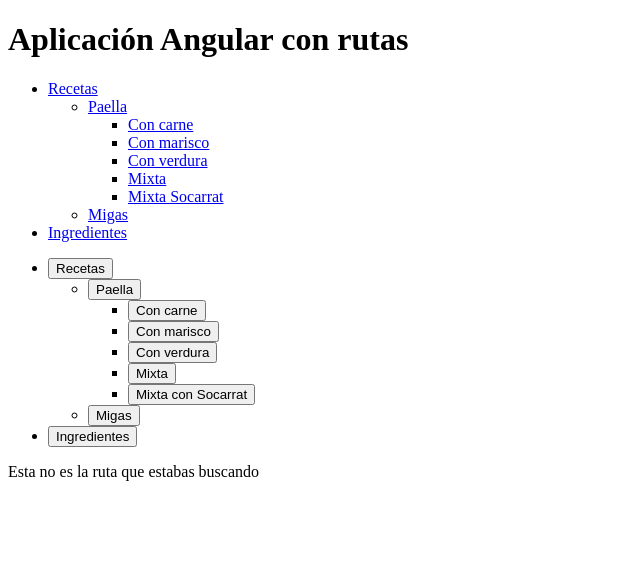
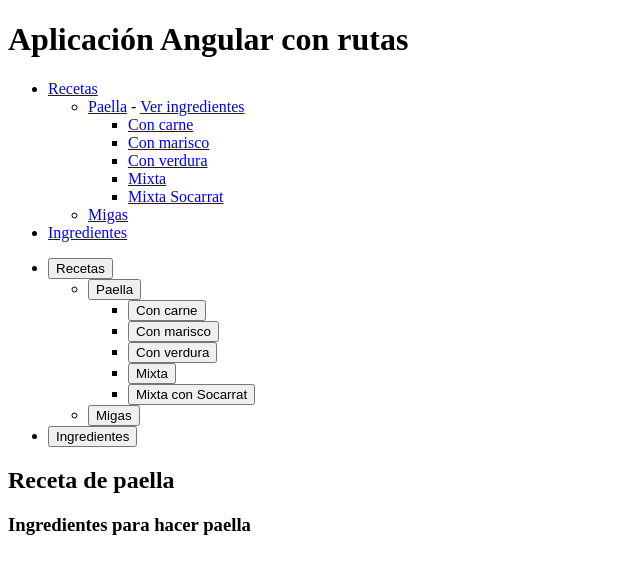
Before and after one commit to gerardoparrajc/curso-angular-17-abril-2024, an Angular app: page /receta/paella/ingredientes in a window 1280 px wide. Shown: the top 574 px of the page, without its empty margins (0-640 px from the left). Built offline with nearby package versions, Linux system fonts and the light colour scheme.

Commit message:
Rtas anidadas y acceso a parámetros de la ruta padre

```diff
--- a/src/app/app.component.html
+++ b/src/app/app.component.html
@@ -3,7 +3,7 @@
   <li>
     <a routerLink="/recetas" routerLinkActive="actual" >Recetas</a>
     <ul>
-      <li><a [routerLink]="['/receta', 'paella']">Paella</a>
+      <li><a [routerLink]="['/receta', 'paella']">Paella</a> - <a [routerLink]="['/receta', 'paella', 'ingredientes']">Ver ingredientes</a>
         <ul>
           <li><a [routerLink]="['/receta', 'paella']" [queryParams]="{tipo: 'valenciana', variedad: 'carne'}">Con carne</a></li>
           <li><a [routerLink]="['/receta', 'paella']" [queryParams]="{tipo: 'valenciana', variedad: 'marisco'}">Con marisco</a></li>
--- a/src/app/app.routes.ts
+++ b/src/app/app.routes.ts
@@ -6,8 +6,9 @@
 
 export const routes: Routes = [
   { path: 'recetas', component: RecetasComponent },
-  { path: 'receta/:nombre', component: RecetaComponent },
-  { path: 'ingredientes', component: IngredientesComponent },
+  { path: 'receta/:nombre', component: RecetaComponent, children: [
+    { path: 'ingredientes', component: IngredientesComponent }
+  ]},
   { path: '', redirectTo: '/recetas', pathMatch: 'full' },
   { path: '**', component: RutaNoEncontradaComponent }
 ];
--- a/src/app/components/ingredientes/ingredientes.component.html
+++ b/src/app/components/ingredientes/ingredientes.component.html
@@ -1 +1 @@
-<p>ingredientes works!</p>
+<h3>Ingredientes para hacer {{ receta }}</h3>
--- a/src/app/components/ingredientes/ingredientes.component.ts
+++ b/src/app/components/ingredientes/ingredientes.component.ts
@@ -1,4 +1,5 @@
-import { Component } from '@angular/core';
+import { Component, OnInit } from '@angular/core';
+import { ActivatedRoute, Params } from '@angular/router';
 
 @Component({
   selector: 'app-ingredientes',
@@ -7,6 +8,16 @@
   templateUrl: './ingredientes.component.html',
   styleUrl: './ingredientes.component.scss'
 })
-export class IngredientesComponent {
+export class IngredientesComponent implements OnInit {
+
+  receta: string = '';
+
+  constructor(private route: ActivatedRoute) {}
+
+  ngOnInit(): void {
+      this.route.parent?.params.subscribe(
+        (params: Params) => this.receta = params['nombre']
+      )
+  }
 
 }
--- a/src/app/components/receta/receta.component.html
+++ b/src/app/components/receta/receta.component.html
@@ -1 +1,3 @@
 <h2>Receta de {{ nombre }}</h2>
+
+<router-outlet></router-outlet>
--- a/src/app/components/receta/receta.component.ts
+++ b/src/app/components/receta/receta.component.ts
@@ -1,10 +1,10 @@
 import { Component, OnInit } from '@angular/core';
-import { ActivatedRoute, Params } from '@angular/router';
+import { ActivatedRoute, Params, RouterOutlet } from '@angular/router';
 
 @Component({
   selector: 'app-receta',
   standalone: true,
-  imports: [],
+  imports: [RouterOutlet],
   templateUrl: './receta.component.html',
   styleUrl: './receta.component.scss',
 })
```
